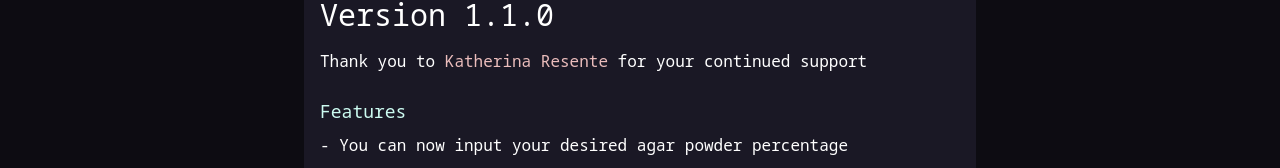
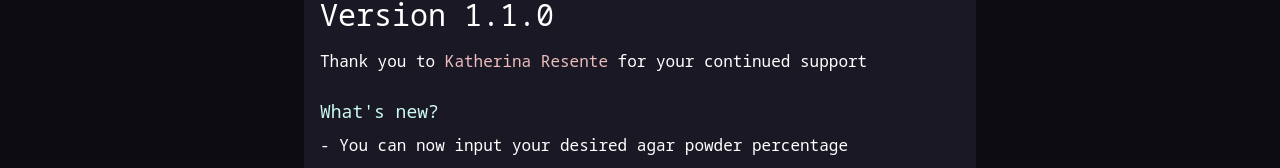
Before and after one commit to JNer1/lab-calculator, a Next.js app: page / in a window 1280 px wide. Shown: the part 215-383 px from the top of the page. Built offline with nearby package versions, Linux system fonts and the light colour scheme.

Commit message:
fix: reword features list to what's new

```diff
--- a/app/page.tsx
+++ b/app/page.tsx
@@ -45,7 +45,7 @@ const Home = () => {
                 <span className="text-rose">Katherina Resente</span> for your
                 continued support
               </p>
-              <h3 className="pt-4 text-lg text-teal-100">Features</h3>
+              <h3 className="pt-4 text-lg text-teal-100">What&apos;s new?</h3>
               <ul className="flex flex-col gap-2 text-sm md:text-base">
                 {releaseNotes.features.map((feat, idx) => (
                   <li key={idx}>{`- ${feat}`}</li>
```
